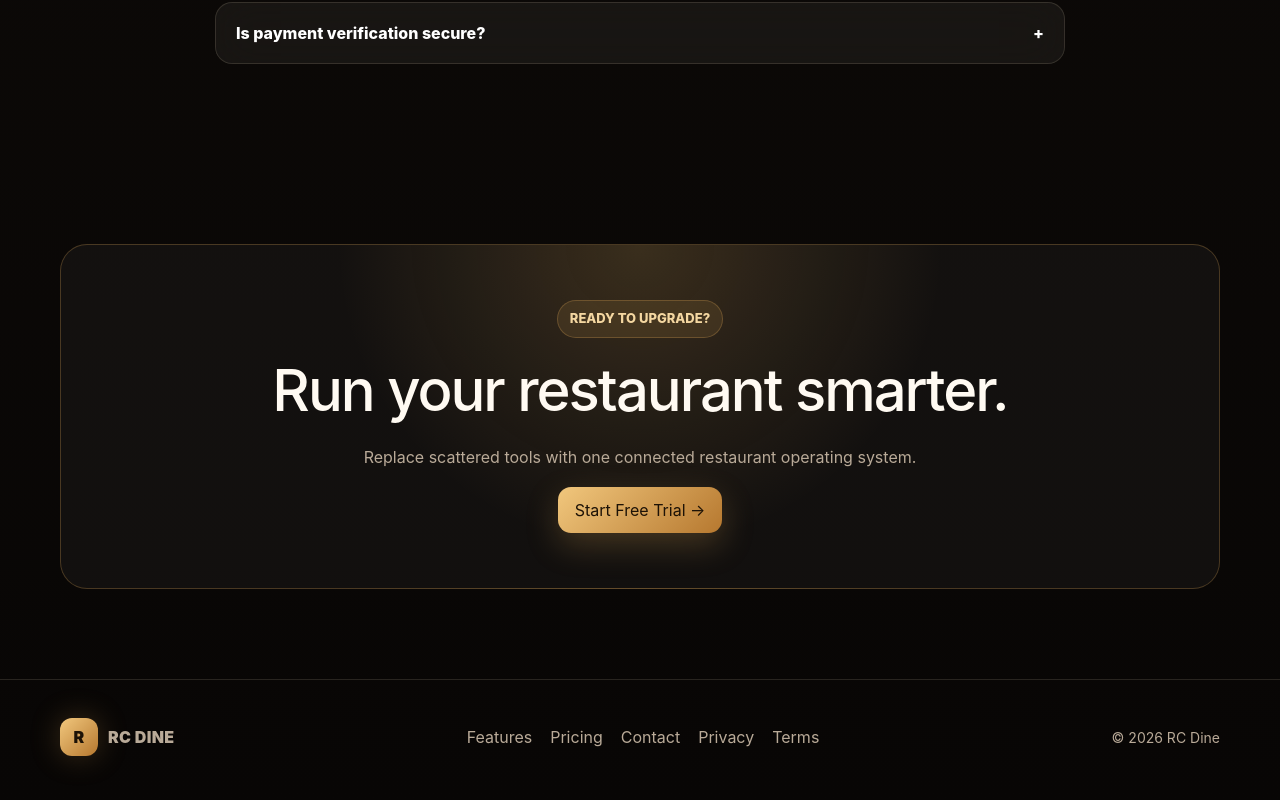
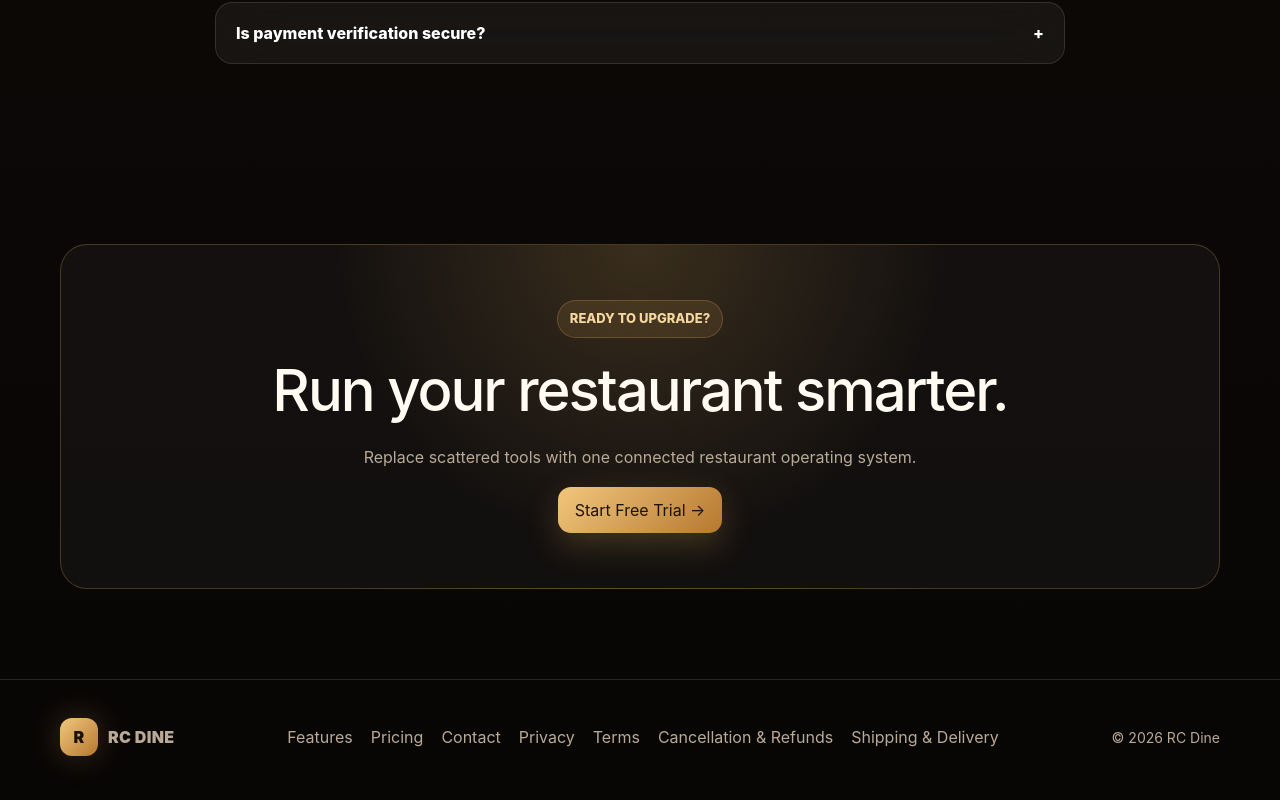
Before and after one commit to inforcdine-rgb/RC-DINE, a React (Create React App) app in the folder order-management-fe/: page / in a window 1280 px wide. Shown: the part 5721-6521 px from the top of the page. Built offline with nearby package versions, Linux system fonts and the light colour scheme; no server answers.

Commit message:
refund policy

```diff
--- a/order-management-fe/src/pages/Landing/index.jsx
+++ b/order-management-fe/src/pages/Landing/index.jsx
@@ -966,6 +966,20 @@ function Landing() {
                         <button type="button" className="footer-link-button" onClick={() => navigate('/terms')}>
                             Terms
                         </button>
+                        <button
+                            type="button"
+                            className="footer-link-button"
+                            onClick={() => navigate('/refund-policy')}
+                        >
+                            Cancellation & Refunds
+                        </button>
+                        <button
+                            type="button"
+                            className="footer-link-button"
+                            onClick={() => navigate('/shipping-policy')}
+                        >
+                            Shipping & Delivery
+                        </button>
                     </div>
                     <small>© 2026 RC Dine</small>
                 </div>
--- a/order-management-fe/src/pages/LegalPage/index.jsx
+++ b/order-management-fe/src/pages/LegalPage/index.jsx
@@ -5,6 +5,66 @@ import Loader from '../../components/Loader';
 import * as legalPageService from '../../services/legalPage.service';
 import { setPageSeo } from '../../utils/seo';
 import './style.css';
+
+const STATIC_PAGES = {
+    'refund-policy': {
+        title: 'Cancellation & Refund Policy',
+        lastUpdatedAt: '2026-08-01T00:00:00.000Z',
+        metaTitle: 'Cancellation & Refund Policy | RC Dine',
+        metaDescription: 'Read the cancellation and refund policy for RC Dine subscriptions.',
+        content: `This Cancellation & Refund Policy applies to prepaid RC Dine subscriptions purchased through our website.
+
+Subscription cancellation
+RC Dine plans provide access for the duration shown at checkout. Cancelling a plan does not automatically create a refund. Access normally continues until the current paid period ends unless RC Dine confirms otherwise.
+
+Refund eligibility
+RC Dine is a digital software service made available after successful payment. Subscription fees are generally non-refundable after access is activated. We will review refund requests for duplicate captured payments, a captured payment that did not activate the purchased plan, or another verified technical error attributable to RC Dine.
+
+Requesting a refund
+Submit a request through the Contact page within 7 days of the payment. Include the account email, plan, payment date and Razorpay payment ID. Never share a UPI PIN, OTP or card security code.
+
+Failed or pending payments
+If a payment is marked failed or is not captured, the bank or payment provider normally reverses any debit automatically. RC Dine cannot issue a merchant refund until a payment is confirmed as captured.
+
+Refund processing
+Approved refunds are sent to the original payment method. Bank or payment-network processing may take 5–7 business days after the refund is initiated.
+
+Contact
+For cancellation, payment or refund help, use the RC Dine Contact page.`
+    },
+    'shipping-policy': {
+        title: 'Shipping & Service Delivery Policy',
+        lastUpdatedAt: '2026-08-01T00:00:00.000Z',
+        metaTitle: 'Shipping & Service Delivery Policy | RC Dine',
+        metaDescription: 'Learn how RC Dine delivers its digital restaurant-management service.',
+        content: `RC Dine is a digital restaurant-management software service. We do not sell or ship physical goods.
+
+Delivery method
+Subscription access is delivered electronically to the RC Dine account used to purchase the plan. No courier, postal delivery, shipping address or tracking number is required.
+
+Activation timing
+Access is normally activated immediately after Razorpay confirms a successful captured payment. If payment confirmation is delayed, activation is completed after the transaction is reconciled, normally within one business day of confirmed capture.
+
+Shipping charges
+There are no physical shipping or delivery charges for RC Dine subscriptions.
+
+Access requirements
+Users need a compatible web browser, internet connection and valid RC Dine account credentials to use the service.
+
+Delayed delivery
+If a captured payment does not activate the selected plan, do not pay again. Use the Contact page and provide the account email, plan, payment date and Razorpay payment ID so the transaction can be verified.
+
+Contact
+For service-delivery questions or account-access assistance, use the RC Dine Contact page.`
+    }
+};
+
+const SLUG_BY_PATH = {
+    '/privacy': 'privacy',
+    '/terms': 'terms',
+    '/refund-policy': 'refund-policy',
+    '/shipping-policy': 'shipping-policy'
+};
 
 const formatDate = (value) => {
     if (!value) return '';
@@ -14,7 +74,7 @@ const formatDate = (value) => {
 export default function LegalPage() {
     const location = useLocation();
     const navigate = useNavigate();
-    const slug = location.pathname === '/terms' ? 'terms' : 'privacy';
+    const slug = SLUG_BY_PATH[location.pathname] || 'privacy';
     const [page, setPage] = useState(null);
     const [loading, setLoading] = useState(true);
     const [error, setError] = useState('');
@@ -23,7 +83,8 @@ export default function LegalPage() {
         setLoading(true);
         setError('');
         try {
-            setPage(await legalPageService.getPublic(slug));
+            const staticPage = STATIC_PAGES[slug];
+            setPage(staticPage || (await legalPageService.getPublic(slug)));
         } catch (requestError) {
             setError(requestError?.message || 'Unable to load this page.');
         } finally {
--- a/order-management-fe/src/routes/index.jsx
+++ b/order-management-fe/src/routes/index.jsx
@@ -64,6 +64,8 @@ export default function Routes() {
                     <Route path="contact" element={<Contact />} />
                     <Route path="privacy" element={<LegalPage />} />
                     <Route path="terms" element={<LegalPage />} />
+                    <Route path="refund-policy" element={<LegalPage />} />
+                    <Route path="shipping-policy" element={<LegalPage />} />
                 </Route>
 
                 <Route path="/" element={<AuthRoutes />}>
```
